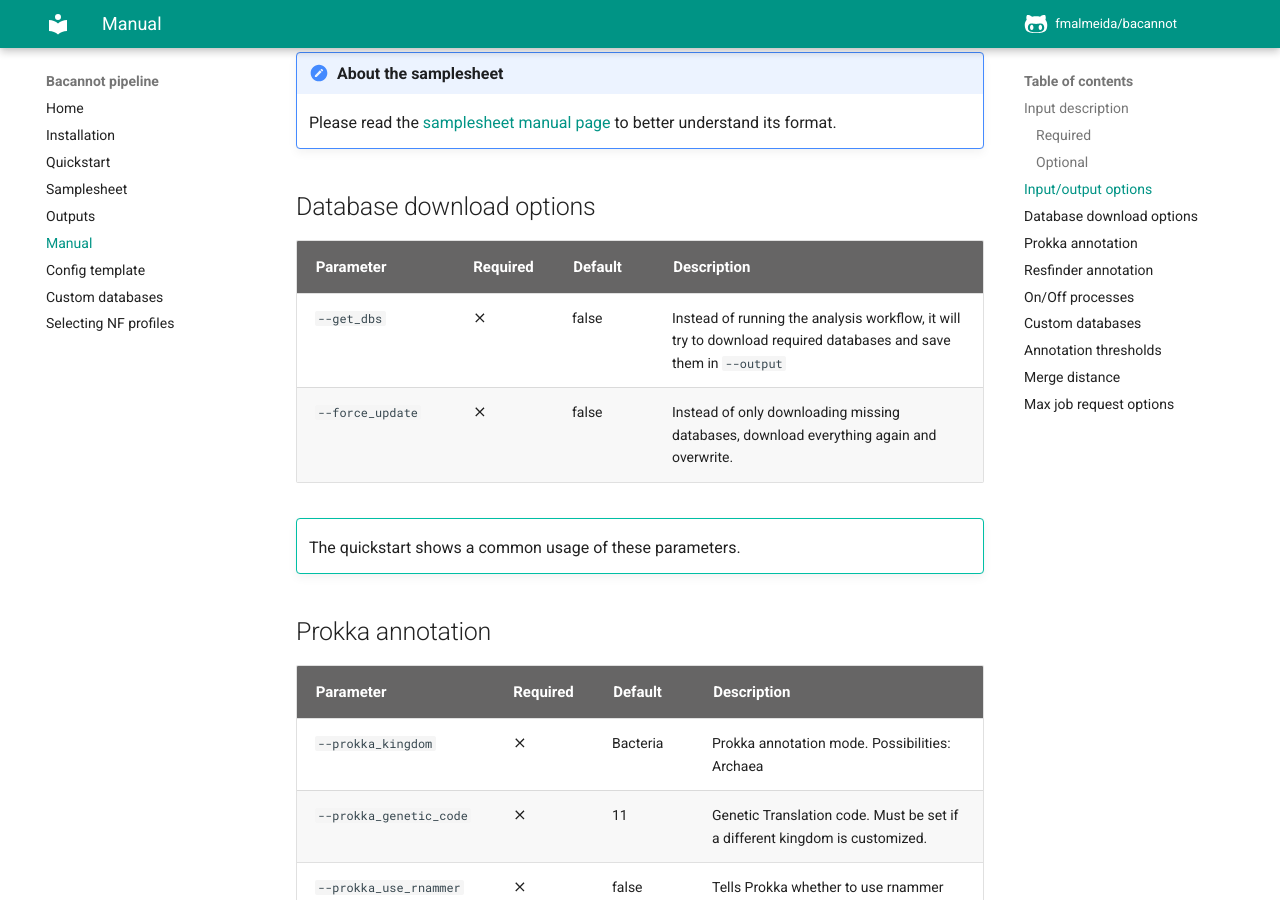
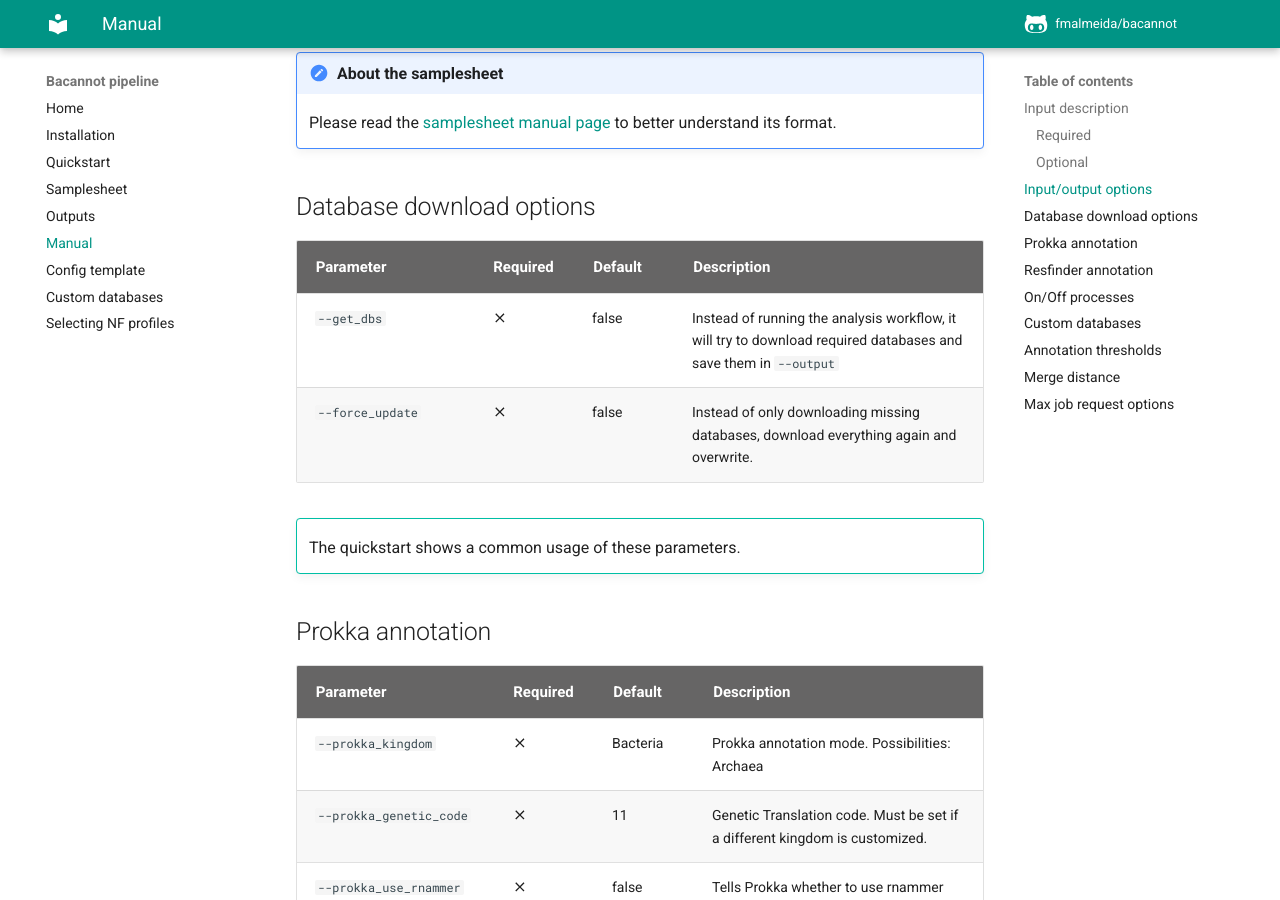
Before and after one commit to fmalmeida/bacannot, an MkDocs documentation site: the page built from docs/manual.md, in a window 1280 px wide and 900 px high, scrolled down 1420 px. Built offline with MkDocs 1.6.1 and Material for MkDocs 9.7.7, drawn with Linux system fonts in a browser that asks for light colours; comment, search, counter and statistics services are not loaded.

Commit message:
Update manual.md

```diff
--- a/docs/manual.md
+++ b/docs/manual.md
@@ -30,9 +30,9 @@
 ## Input/output options
 
 | <div style="width:100px">Parameter</div> | Required | Default | Description |
-| :-------------------------------------- | :------- | :------ | :---------- |
-| `--input`  | :material-check: | NA      | Input samplesheet describing all the samples to be analysed |
-| `--output` | :material-check: | results |  Name of directory to store output values. A sub-directory for each genome will be created inside this main directory. |
+| :--------------------------------------- | :------- | :------ | :---------- |
+| `--input`  | :material-check: | NA       | Input samplesheet describing all the samples to be analysed |
+| `--output` | :material-check: | results  |  Name of directory to store output values. A sub-directory for each genome will be created inside this main directory. |
 | `--bacannot_db` | :material-check: | NA | Path for root directory containing required bacannot databases |
 
 !!! note "About the samplesheet"
@@ -41,9 +41,9 @@
 
 ## Database download options
 
-| <div style="width:120px">Parameter</div> | Required | Default | Description |
-| :-------------------------------------- | :------- | :------ | :---------- |
-| `--get_dbs`  | :material-close: | false | Instead of running the analysis workflow, it will try to download required databases and save them in `--output` |
+| <div style="width:140px">Parameter</div> | Required | Default | Description |
+| :--------------------------------------- | :------- | :------ | :---------- |
+| `--get_dbs`  | :material-close: | false  | Instead of running the analysis workflow, it will try to download required databases and save them in `--output` |
 | `--force_update` | :material-close: | false | Instead of only downloading missing databases, download everything again and overwrite. |
 
 !!! tip ""
```
